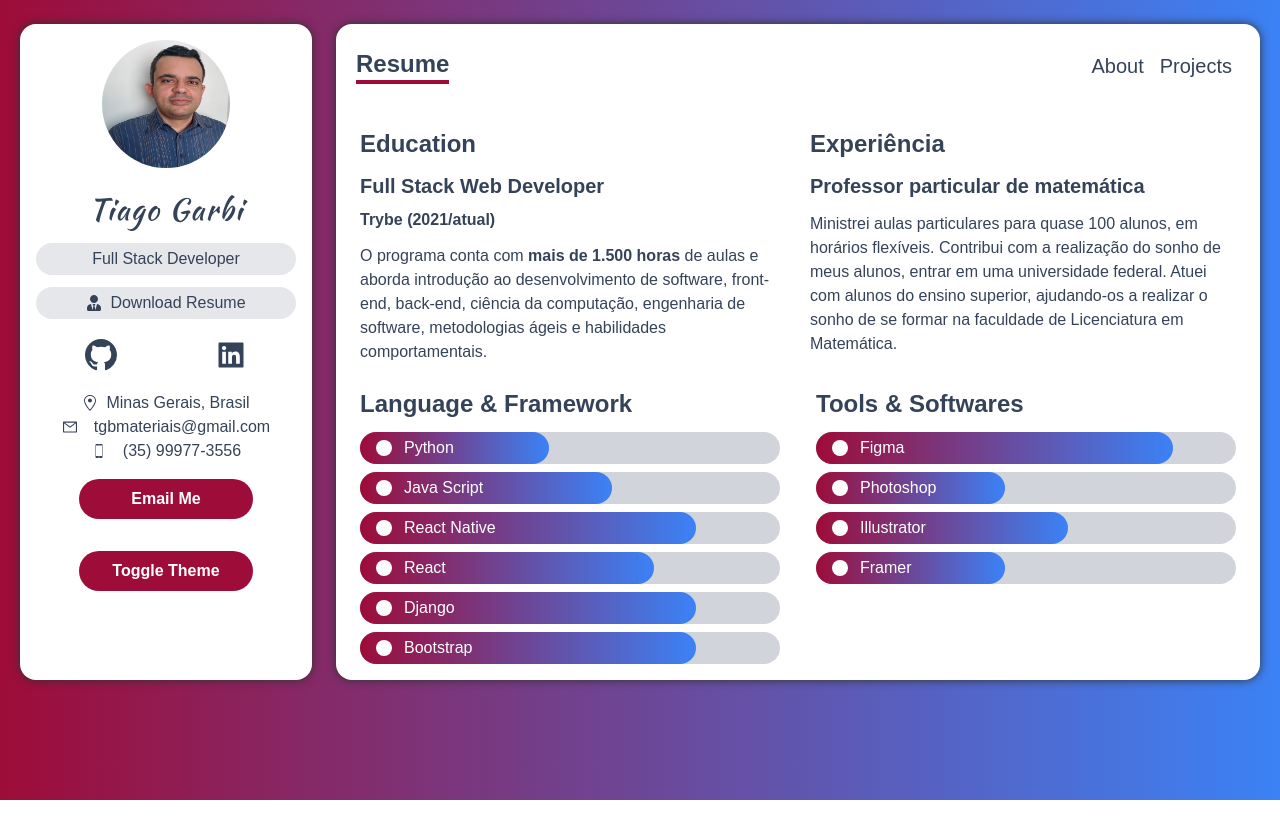
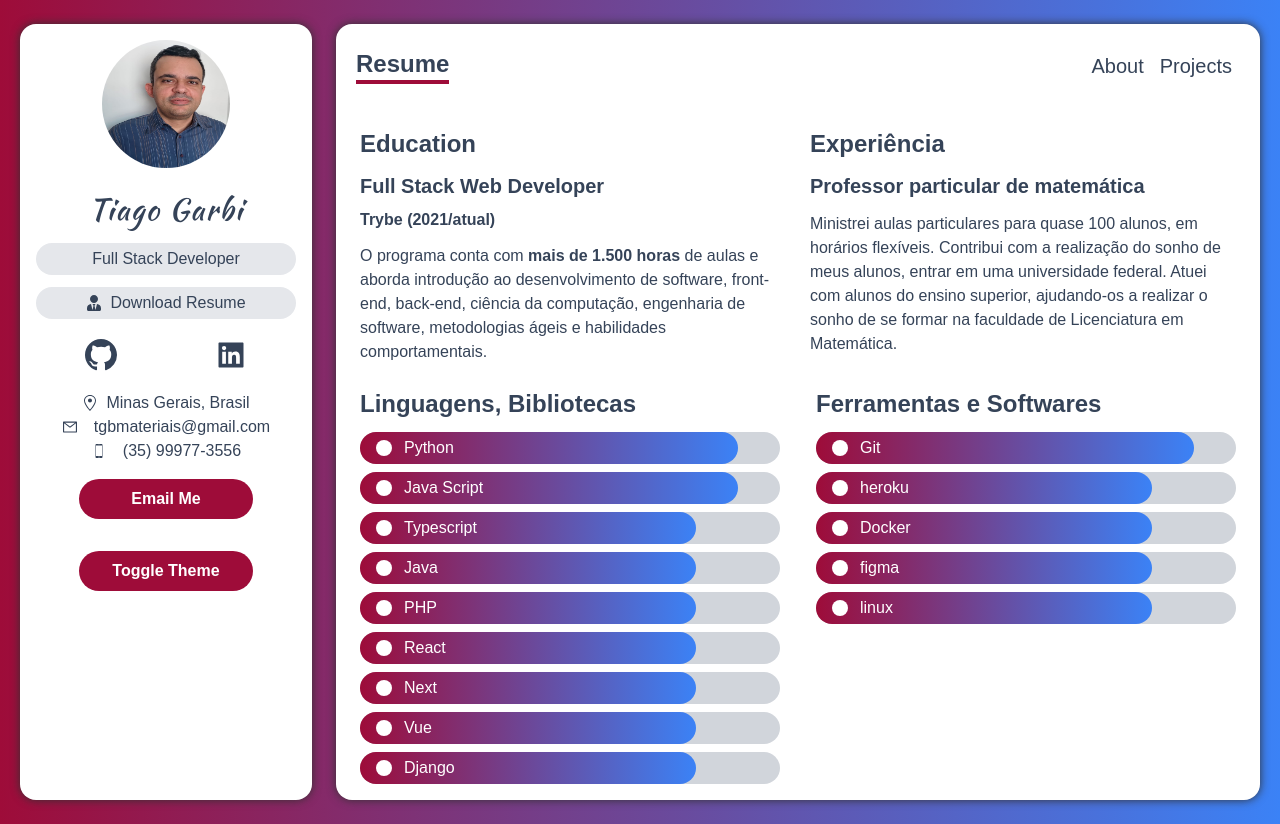
Before and after one commit to tiagogb21/portfolio, a Next.js app: page /resume in a window 1280 px wide. Before the commit the page ends 800 px from the top, so only its background shows below. Built offline with nearby package versions, Linux system fonts and the light colour scheme.

Commit message:
inserindo readme

```diff
--- a/data.ts
+++ b/data.ts
@@ -41,7 +41,7 @@ export const services: Service[] = [
     Icon: RiComputerLine,
     title: "Curiosidade",
     about:
-      "Estou sempre buscando ter conhecimento sobre novas tecnologias e aperfeiçoar as que já aprendi.",
+      "Estou sempre buscando ter conhecimento sobre novas tecnologias e aperfeiçoar as já aprendidas.",
   },
 ];
 
@@ -49,31 +49,46 @@ export const languages: Skill[] = [
   {
     Icon: BsCircleFill,
     name: "Python",
-    level: "45",
+    level: "90",
   },
   {
     Icon: BsCircleFill,
     name: "Java Script",
-    level: "60",
+    level: "90",
   },
   {
     Icon: BsCircleFill,
-    name: "React Native",
+    name: "Typescript",
+    level: "80",
+  },
+  {
+    Icon: BsCircleFill,
+    name: "Java",
+    level: "80",
+  },
+  {
+    Icon: BsCircleFill,
+    name: "PHP",
     level: "80",
   },
   {
     Icon: BsCircleFill,
     name: "React",
-    level: "70",
+    level: "80",
+  },
+  {
+    Icon: BsCircleFill,
+    name: "Next",
+    level: "80",
+  },
+  {
+    Icon: BsCircleFill,
+    name: "Vue",
+    level: "80",
   },
   {
     Icon: BsCircleFill,
     name: "Django",
-    level: "80",
-  },
-  {
-    Icon: BsCircleFill,
-    name: "Bootstrap",
     level: "80",
   },
 ];
@@ -81,23 +96,28 @@ export const languages: Skill[] = [
 export const tools: Skill[] = [
   {
     Icon: BsCircleFill,
-    name: "Figma",
-    level: "85",
+    name: "Git",
+    level: "90",
   },
   {
     Icon: BsCircleFill,
-    name: "Photoshop",
-    level: "45",
+    name: "heroku",
+    level: "80",
   },
   {
     Icon: BsCircleFill,
-    name: "Illustrator",
-    level: "60",
+    name: "Docker",
+    level: "80",
   },
   {
     Icon: BsCircleFill,
-    name: "Framer",
-    level: "45",
+    name: "figma",
+    level: "80",
+  },
+  {
+    Icon: BsCircleFill,
+    name: "linux",
+    level: "80",
   },
 ];
 
--- a/pages/resume.tsx
+++ b/pages/resume.tsx
@@ -39,7 +39,7 @@ const Resume = () => {
       {/*Languages & Tools */}
       <div className="grid gap-9 md:grid-cols-2">
         <div>
-          <h5 className="my-3 text-2xl font-bold">Language & Framework</h5>
+          <h5 className="my-3 text-2xl font-bold">Linguagens, Bibliotecas</h5>
           <div className="my-2">
             {languages.map((language, i) => (
               <Bar value={language} key={i} />
@@ -48,7 +48,7 @@ const Resume = () => {
         </div>
 
         <div>
-          <h5 className="my-3 text-2xl font-bold">Tools & Softwares</h5>
+          <h5 className="my-3 text-2xl font-bold">Ferramentas e Softwares</h5>
           <div className="my-2">
             {tools.map((tool, i) => (
               <Bar value={tool} key={i} />
```
Also changed, not shown: 1 other file (tests, documents, lock files or other folders).
